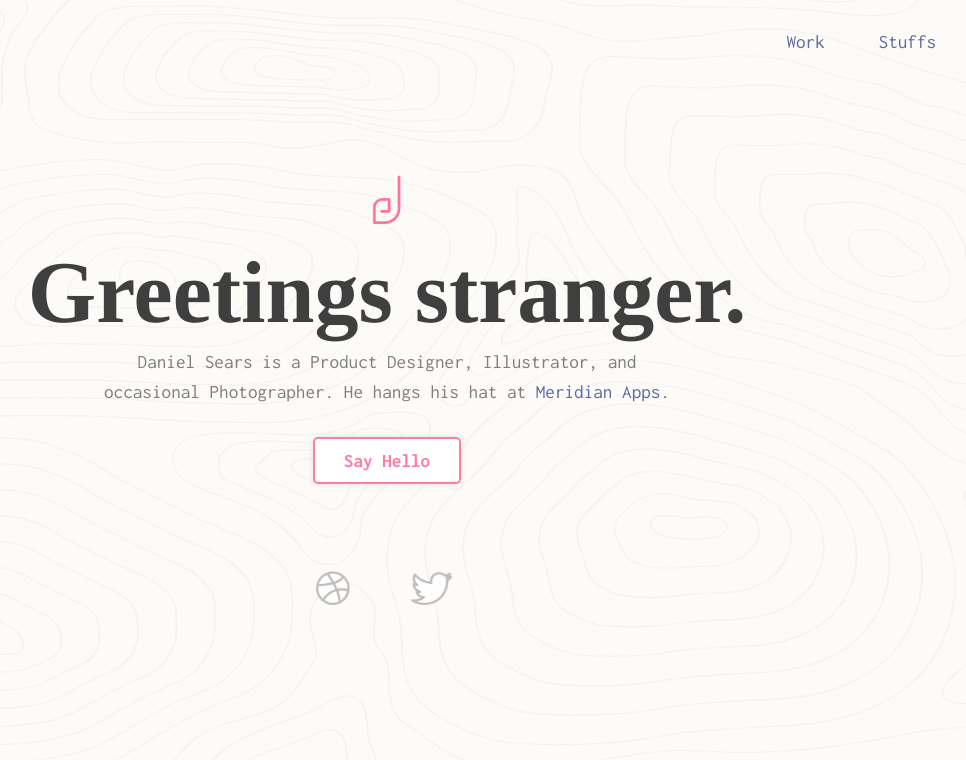
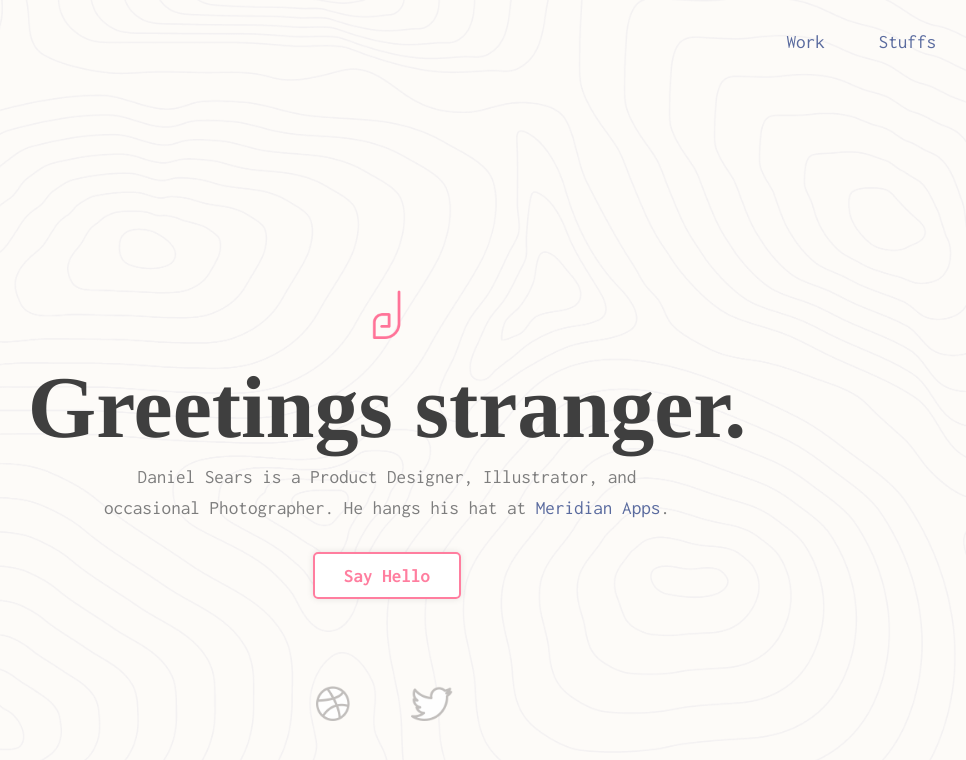
Before and after one commit to dsears22/personal-site, a website: page index.html in a window 1280 px wide. Shown: the whole page, without its empty margins (253-1219 px from the left). Drawn offline with Linux system fonts and the light colour scheme; a small style sheet from the web is missing; a web font is replaced by a local one.

Commit message:
Alignment adjustments

```diff
--- a/scss/_layout.scss
+++ b/scss/_layout.scss
@@ -5,9 +5,9 @@
 .container {
 	width: 100%;
 	position: relative;
-	min-height: 780px;
+	min-height: 100%;
 	background: url(../images/maps.png) repeat center center;
-  background-size: 100% 100%;
+  background-size: cover;
 
     .hyperlink {	border-bottom: solid 2px transparent;
   					padding-bottom: 6px;
--- a/scss/_main.scss
+++ b/scss/_main.scss
@@ -28,7 +28,7 @@
 
 		.about {
 			position: relative;
-			top: 6rem;
+			top: 12rem;
 			left: 0;
 			text-align: center;
 			right: 0;
```
Also changed, not shown: css/app.css.
